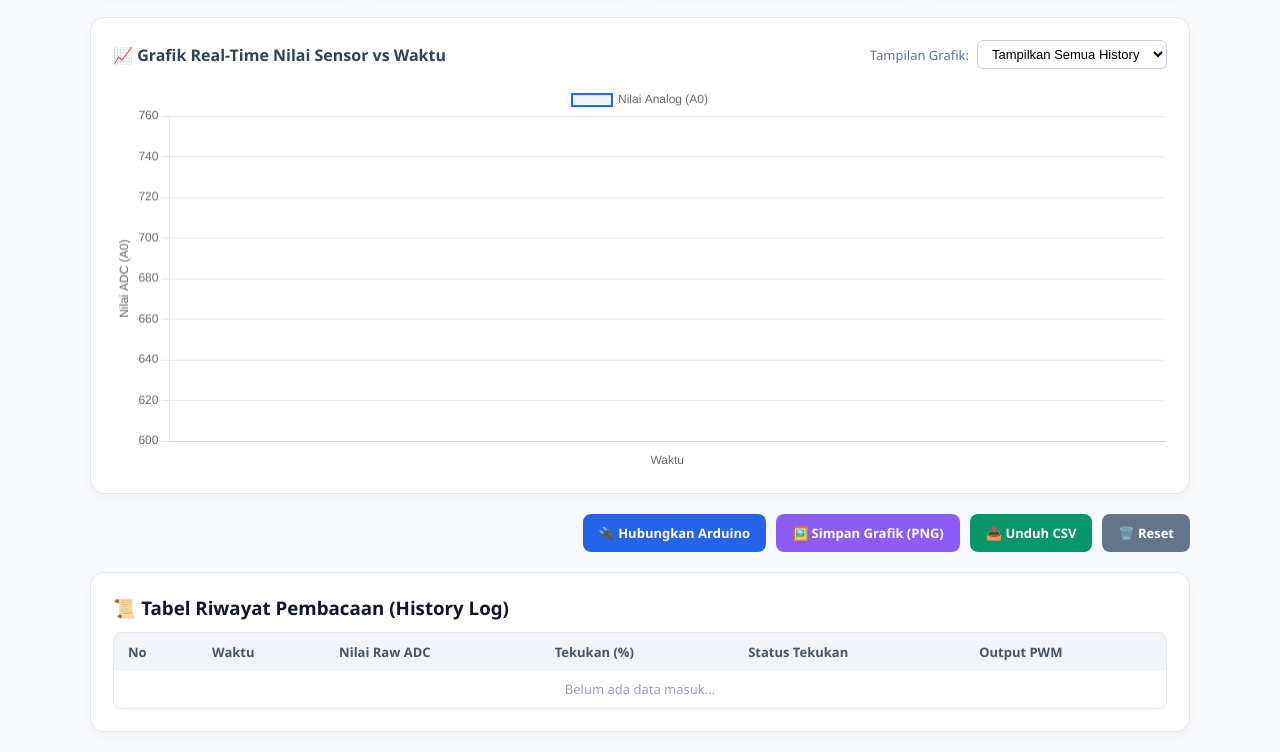
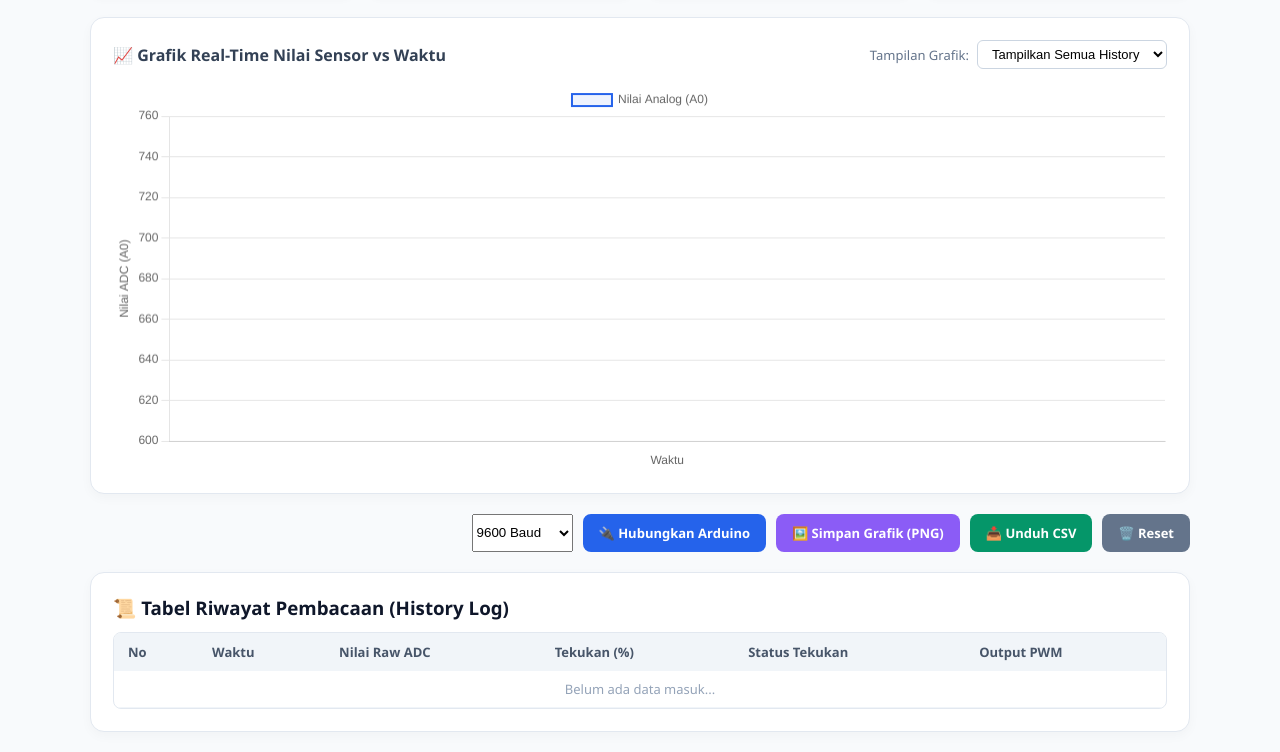
Before and after one commit to Alfarizal27/Fingerbending, a website: page index.html in a window 1280 px wide. Shown: the part 258-1010 px from the top of the page. Drawn offline with nearby package versions, Linux system fonts and the light colour scheme.

Commit message:
add feature for change baudrate

```diff
--- a/index.html
+++ b/index.html
@@ -57,7 +57,14 @@
   </div>
 
   <!-- TOMBOL KONTROL DIPINDAH KE SINI (DI BAWAH GRAFIK) -->
+  <!-- ACTION BAR DENGAN SELECTOR BAUD RATE DINAMIS -->
   <div class="btn-group action-bar">
+    <select id="baudRateSelect" class="select-baud">
+      <option value="9600" selected>9600 Baud</option>
+      <option value="19200">19200 Baud</option>
+      <option value="57600">57600 Baud</option>
+      <option value="115200">115200 Baud</option>
+    </select>
     <button id="btnConnect" class="btn-connect" onclick="toggleConnect()">🔌 Hubungkan Arduino</button>
     <button id="btnSaveImg" class="btn-save-img" onclick="saveChartImage()">🖼️ Simpan Grafik (PNG)</button>
     <button id="btnExport" class="btn-export" onclick="exportCSV()" disabled>📥 Unduh CSV</button>
```
